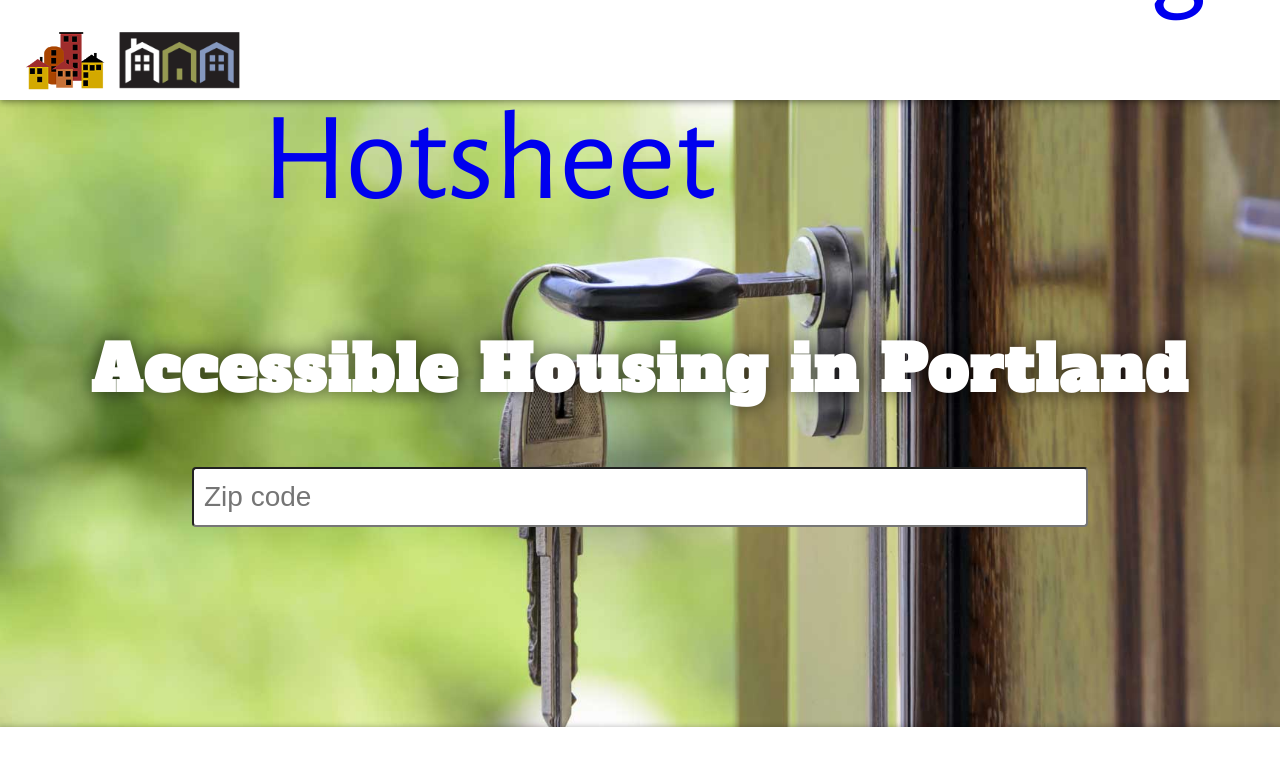
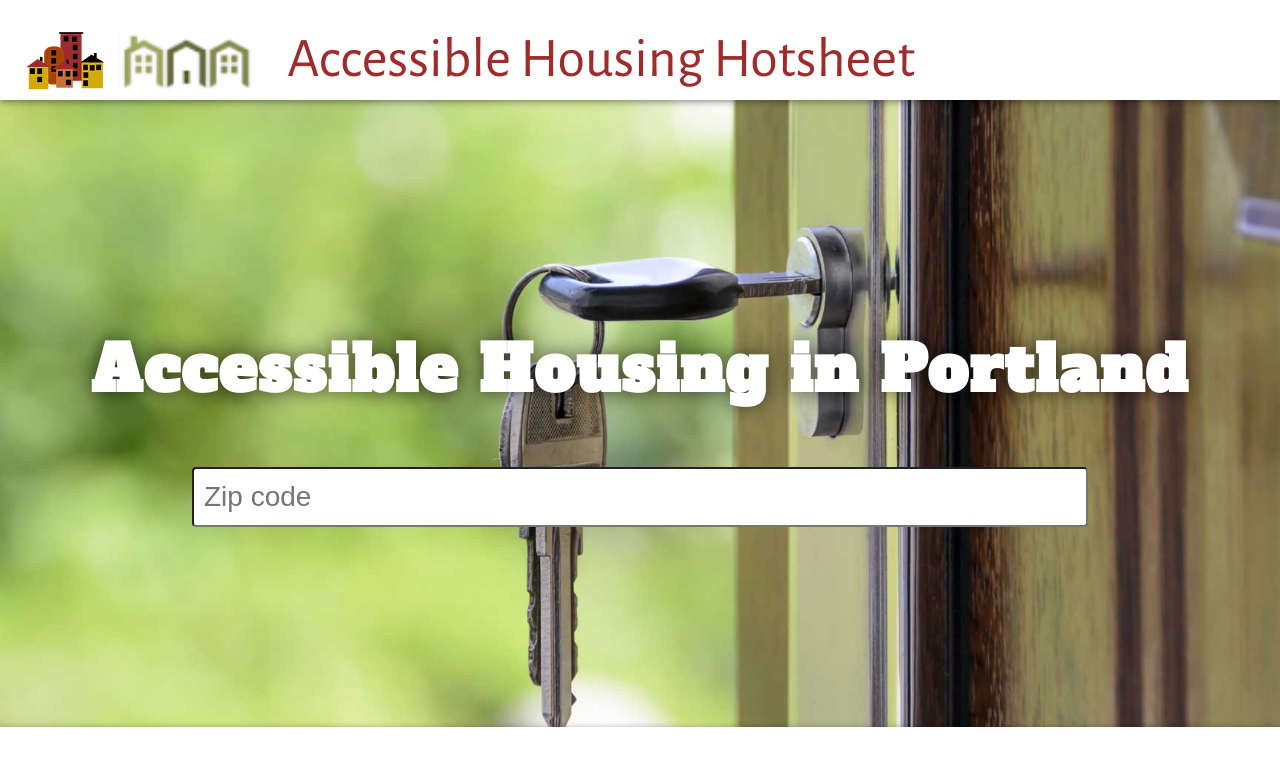
Before and after one commit to rifkegribenes/accessible-housing-app, a React (Create React App) app in the folder client/: page / in a window 1280 px wide. Shown: the top 766 px of the page. Built offline with nearby package versions, Linux system fonts and the light colour scheme; what redux-api-middleware would draw is missing.

Commit message:
homepage styles

```diff
--- a/client/src/containers/NavBar.jsx
+++ b/client/src/containers/NavBar.jsx
@@ -17,7 +17,7 @@ import Slide from "@material-ui/core/Slide";
 
 import { skip } from "../utils";
 import rci_logo from "../img/RCI_140x100.png";
-import mfnw_logo from "../img/mfnw-icon.png";
+import mfnw_logo from "../img/mfnw-white.png";
 
 const styles = theme => ({
   root: {
@@ -54,9 +54,9 @@ const styles = theme => ({
   },
   title: {
     flexGrow: 1,
-    color: theme.palette.primary,
+    color: theme.palette.primary.main,
     fontFamily: '"Alegreya Sans", sans-serif',
-    fontSize: "3em",
+    fontSize: "2em",
     textDecoration: "none",
     paddingLeft: 10,
     fontWeight: 200,
```
Also changed, not shown: client/src/img/mfnw-white.png (added).
